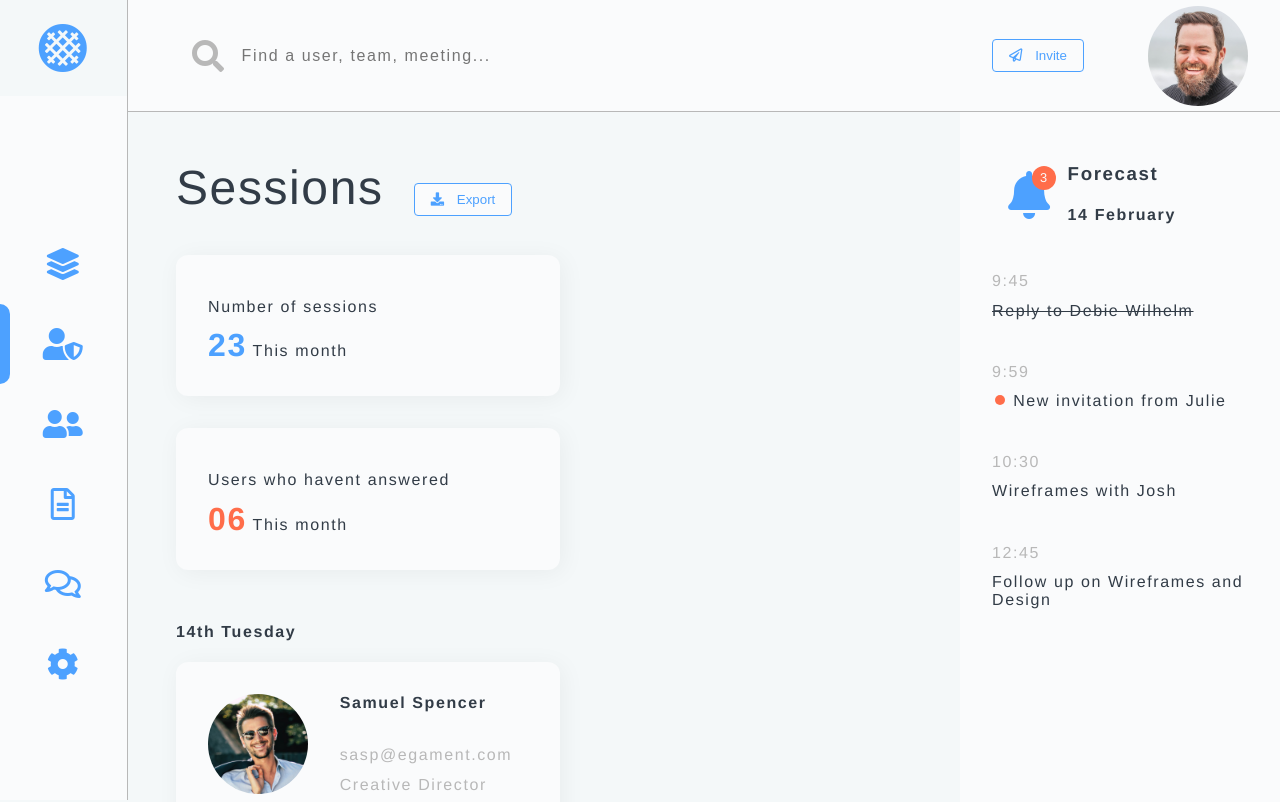
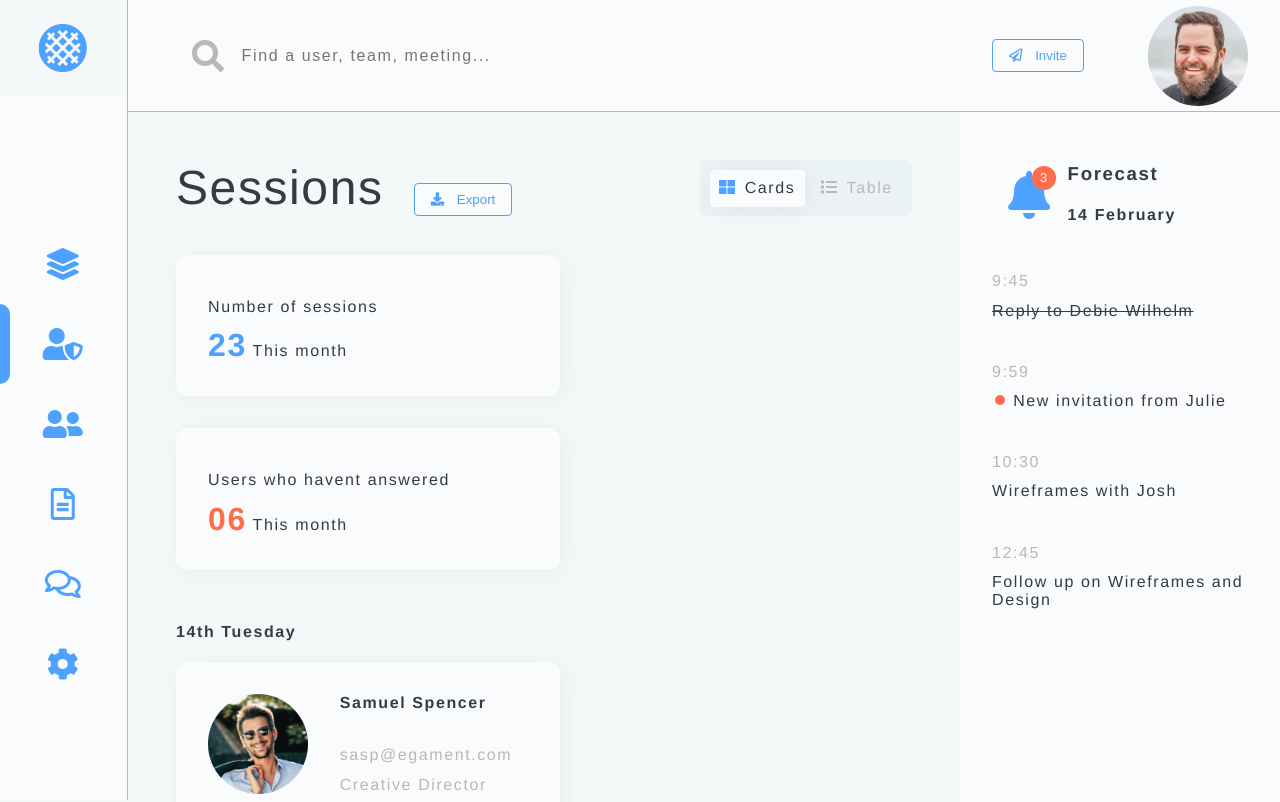
Before and after one commit to tcje91/dashboard, a website: page index.html in a window 1280 px wide. Shown: the top 802 px of the page. Drawn offline with Linux system fonts and the light colour scheme.

Commit message:
add layout selector

```diff
--- a/index.html
+++ b/index.html
@@ -39,6 +39,22 @@
         </div>
       </div>
       <section id="main">
+        <div class="layout-selector">
+          <div class="option">
+            <input
+              type="radio"
+              value="cards"
+              id="cards"
+              name="layout"
+              checked
+            />
+            <label for="cards"><i class="fas fa-th-large"></i>Cards</label>
+          </div>
+          <div class="option">
+            <input type="radio" value="table" id="table" name="layout" />
+            <label for="table"><i class="fas fa-list"></i>Table</label>
+          </div>
+        </div>
         <h1>Sessions</h1>
         <button><i class="fas fa-download"></i>Export</button>
         <div class="card-container">
--- a/scss/index.scss
+++ b/scss/index.scss
@@ -143,6 +143,7 @@ button {
   #main {
     grid-area: main;
     padding: 3rem;
+    position: relative;
 
     h1 {
       margin-top: 0;
@@ -154,6 +155,45 @@ button {
     button {
       display: inline-block;
       margin-left: 1.5rem;
+    }
+
+    .layout-selector {
+      position: absolute;
+      top: 0;
+      right: 0;
+      margin: 3rem;
+      display: flex;
+      flex-direction: row;
+      padding: 0.4rem;
+      background-color: darken($bgDark, 3);
+      width: fit-content;
+      border-radius: 6px;
+      color: $secondary;
+
+      i {
+        margin-right: 0.5rem;
+      }
+
+      label {
+        padding: 0.6rem;
+        display: block;
+        border-radius: 4px;
+        margin: 0.2rem;
+        cursor: pointer;
+      }
+
+      input[type='radio'] {
+        display: none;
+      }
+
+      input[type='radio']:checked ~ label {
+        background-color: $bgLight;
+        color: $primary;
+        @include shadow;
+        i {
+          color: $highlight1;
+        }
+      }
     }
 
     .highlight1 {
```
Also changed, not shown: css/index.css.
